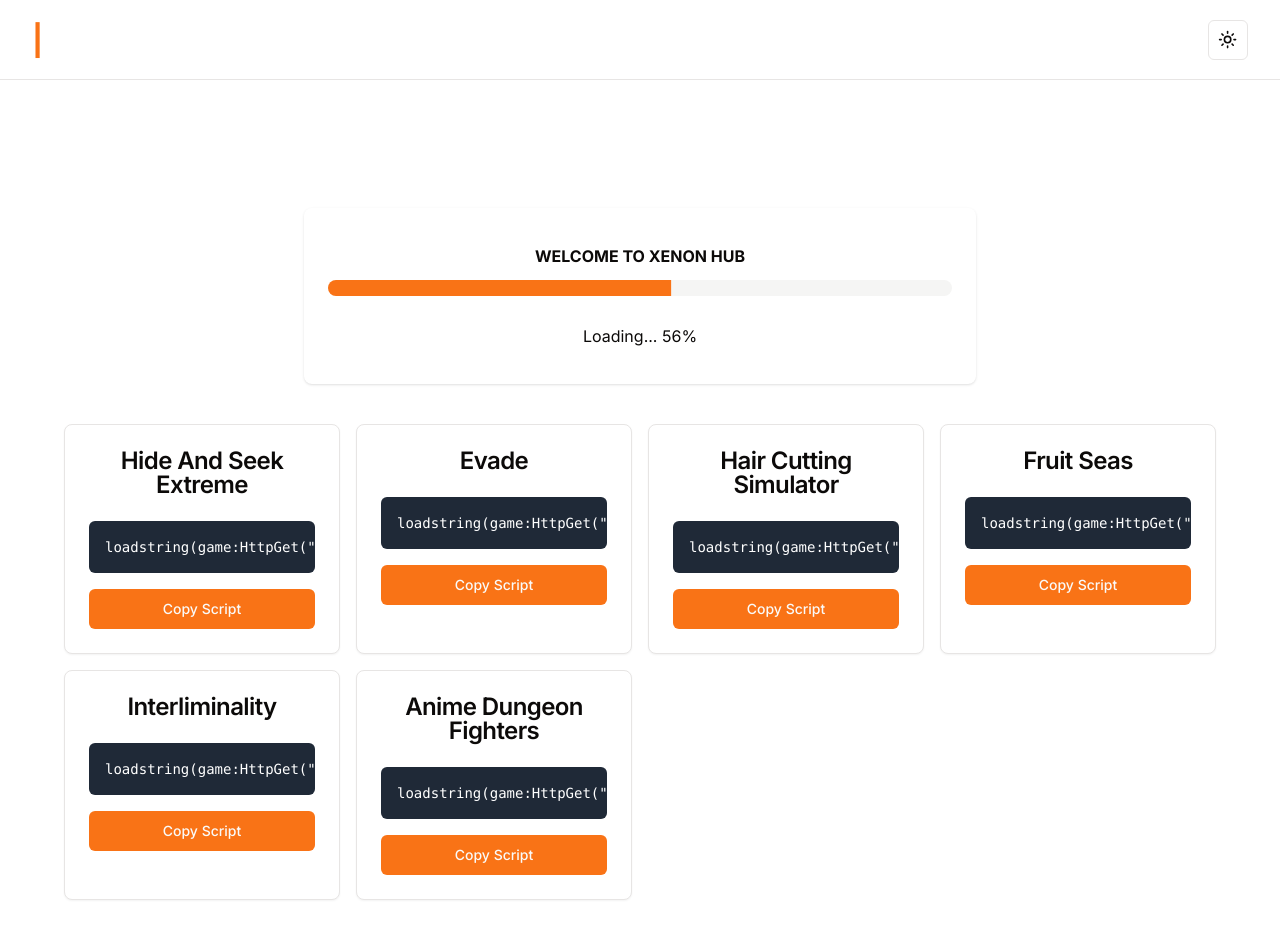
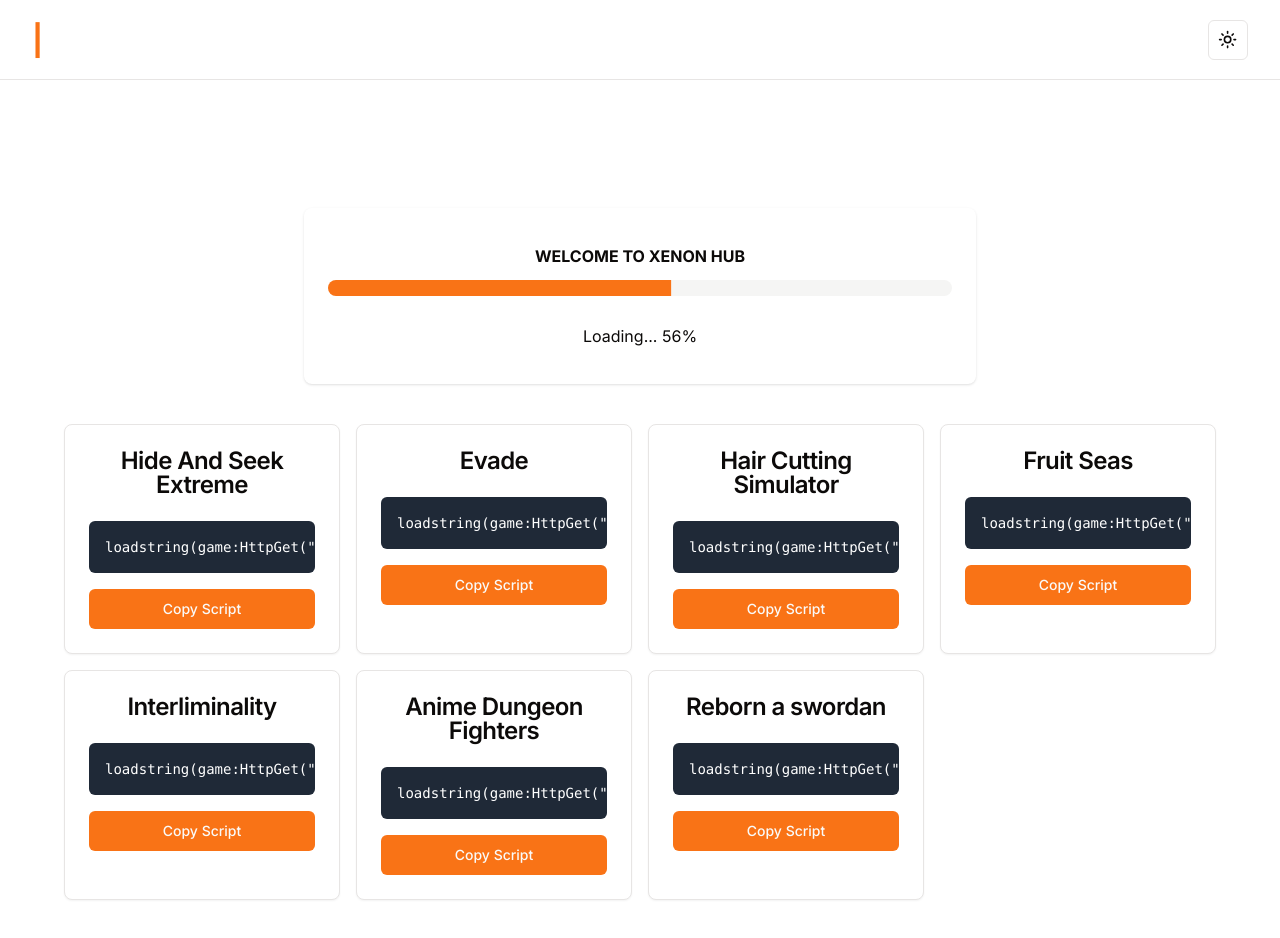
Before and after one commit to XenonLUA/Xenon-next.js, a Next.js app: page / in a window 1280 px wide. Shown: the top 938 px of the page. Built offline with nearby package versions, Linux system fonts and the light colour scheme.

Commit message:
add reborn a swordman

```diff
--- a/app/page.tsx
+++ b/app/page.tsx
@@ -456,6 +456,10 @@
             title="Anime Dungeon Fighters"
             script='loadstring(game:HttpGet("https://raw.githubusercontent.com/XenonLUA/XenonHUB/main/Script/AnimeDuengeuon.lua"))()'
           />
+          <ScriptCard
+            title="Reborn a swordan"
+            script='loadstring(game:HttpGet("https://raw.githubusercontent.com/XenonLUA/XenonHUB/main/Script/Reborn%20a%20swordan.lua"))()'
+          />
         </div>
       </div>
     </section>
```
